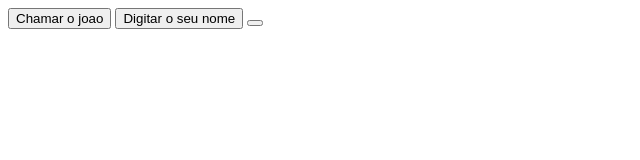
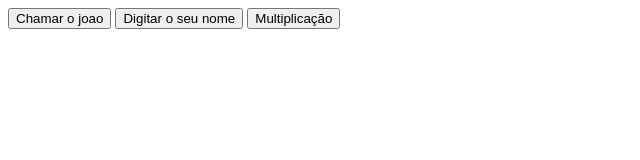
Before and after one commit to JoaoPedroGiffoni/javascript-loops, a plain HTML site: page funcoes/index.html in a window 1280 px wide. Shown: the whole page, without its empty margins (0-640 px from the left). Drawn offline with Linux system fonts and the light colour scheme.

Commit message:
upload do projeto

```diff
--- a/funcoes/index.html
+++ b/funcoes/index.html
@@ -8,7 +8,7 @@
 <body>
     <button onclick="chamarjoao()">Chamar o joao</button>
     <button onclick="perguntaNomeMostraNome()">Digitar o seu nome</button>
-    <button onclick="quadrado"></button>
+    <button onclick="quadrado()">Multiplicação</button>
     <script src="./funcoes.js"></script>
 </body>
 </html>
```
